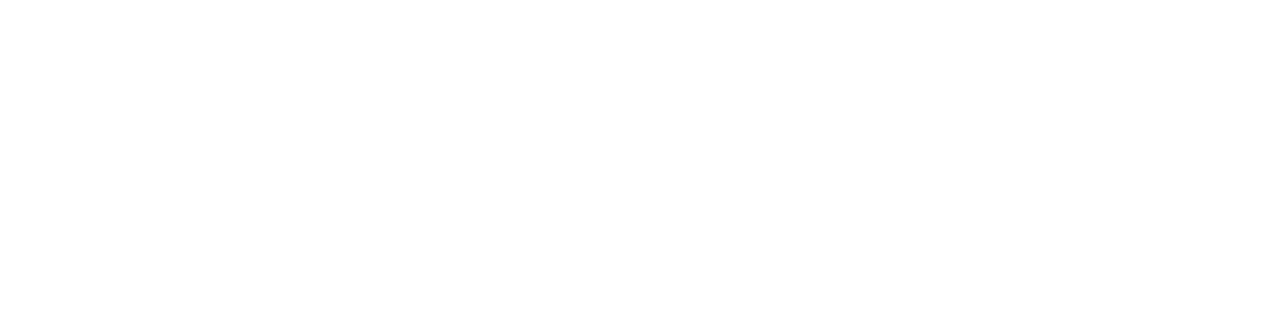
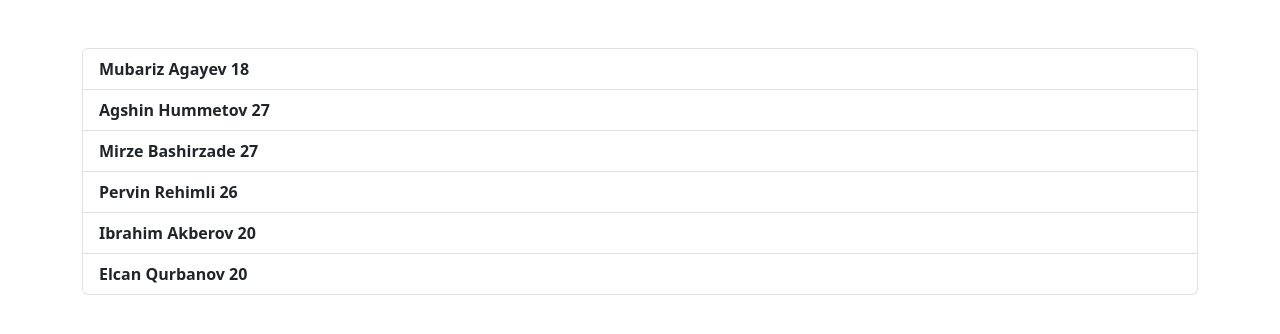
Before and after one commit to Ali200119/Js-Promise_Async_Await_Ajax_Fetch, a plain HTML site: page index.html in a window 1280 px wide. Drawn offline with nearby package versions, Linux system fonts and the light colour scheme.

Commit message:
feat: setTimeout

```diff
--- a/assets/js/script.js
+++ b/assets/js/script.js
@@ -30,4 +30,41 @@ let users = [
         surname: "Akberov",
         age: 20
     },
-]
+];
+
+// function getUsersByName(str) {
+//     let result = users.filter(u => u.name.includes(str));
+
+//     setTimeout(() => {
+//         console.log(result);
+//     }, 3000);
+// }
+
+// getUsersByName("r");
+
+// console.log(users);
+
+let ul = document.querySelector("ul");
+
+function getUsers() {
+    setTimeout(() => {
+        let str = "";
+
+        for (const user of users) {
+            str += `<li class="list-group-item"><b>${user.name} ${user.surname} ${user.age}</b></li>`
+        }
+
+        ul.innerHTML = str;
+    }, 2000);
+}
+
+// getUsers();
+
+function createUser(user, callback) {
+    setTimeout(() => {
+        users.push(user);
+        callback();
+    }, 3000);
+}
+
+createUser({name: "Elcan", surname: "Qurbanov", age: 20}, getUsers);
--- a/index.html
+++ b/index.html
@@ -5,14 +5,18 @@
     <meta charset="UTF-8">
     <meta http-equiv="X-UA-Compatible" content="IE=edge">
     <meta name="viewport" content="width=device-width, initial-scale=1.0">
+    <link href="https://cdn.jsdelivr.net/npm/bootstrap@5.3.0-alpha1/dist/css/bootstrap.min.css" rel="stylesheet"
+        integrity="sha384-GLhlTQ8iRABdZLl6O3oVMWSktQOp6b7In1Zl3/Jr59b6EGGoI1aFkw7cmDA6j6gD" crossorigin="anonymous">
     <title>Homework</title>
 </head>
 
 <body>
-    <ul>
+    <div class="container mt-5">
+        <ul class="list-group">
 
-    </ul>
-<script src="./assets/js/script.js"></script>
+        </ul>
+    </div>
+    <script src="./assets/js/script.js"></script>
 </body>
 
 </html>
```
